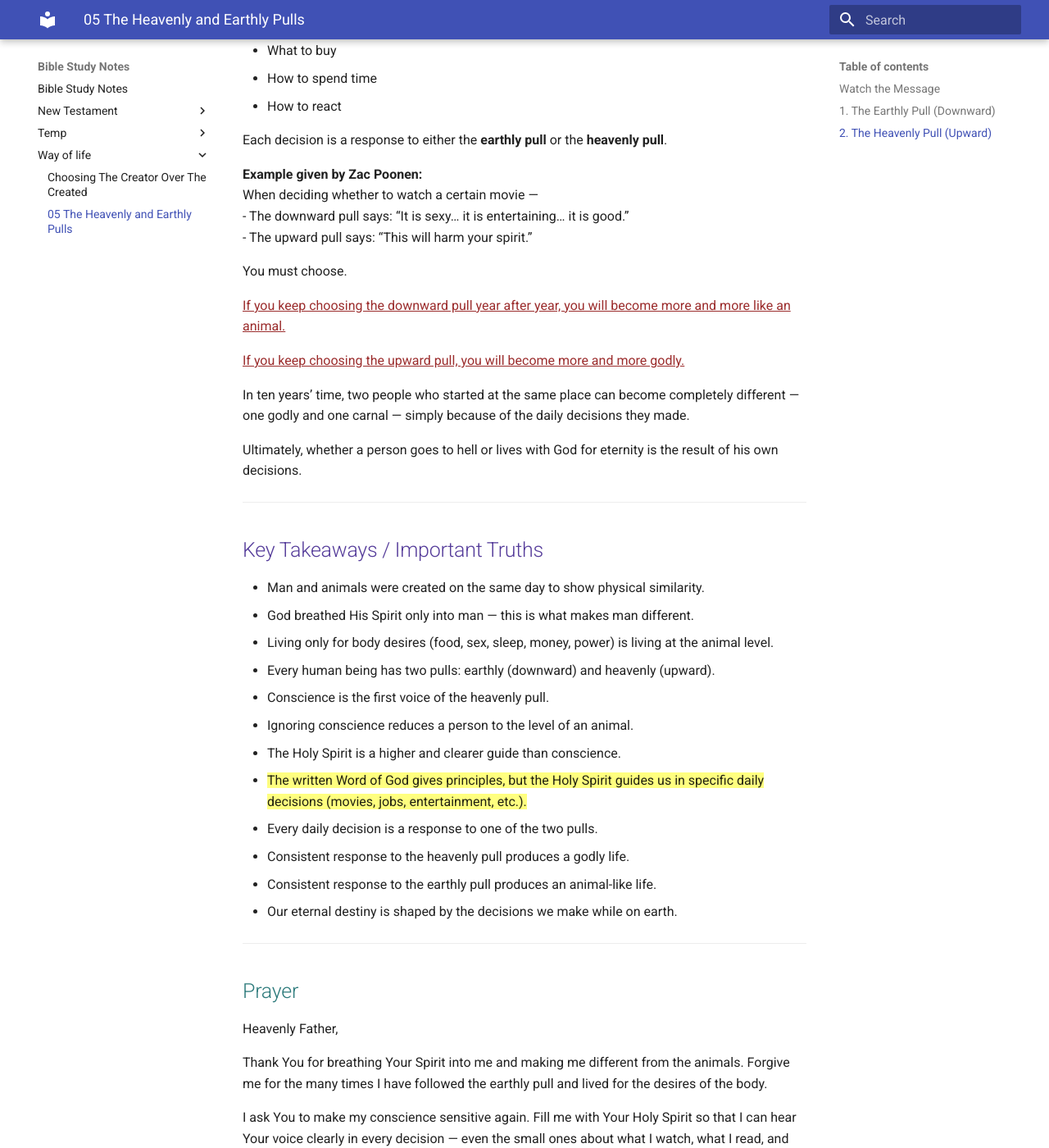
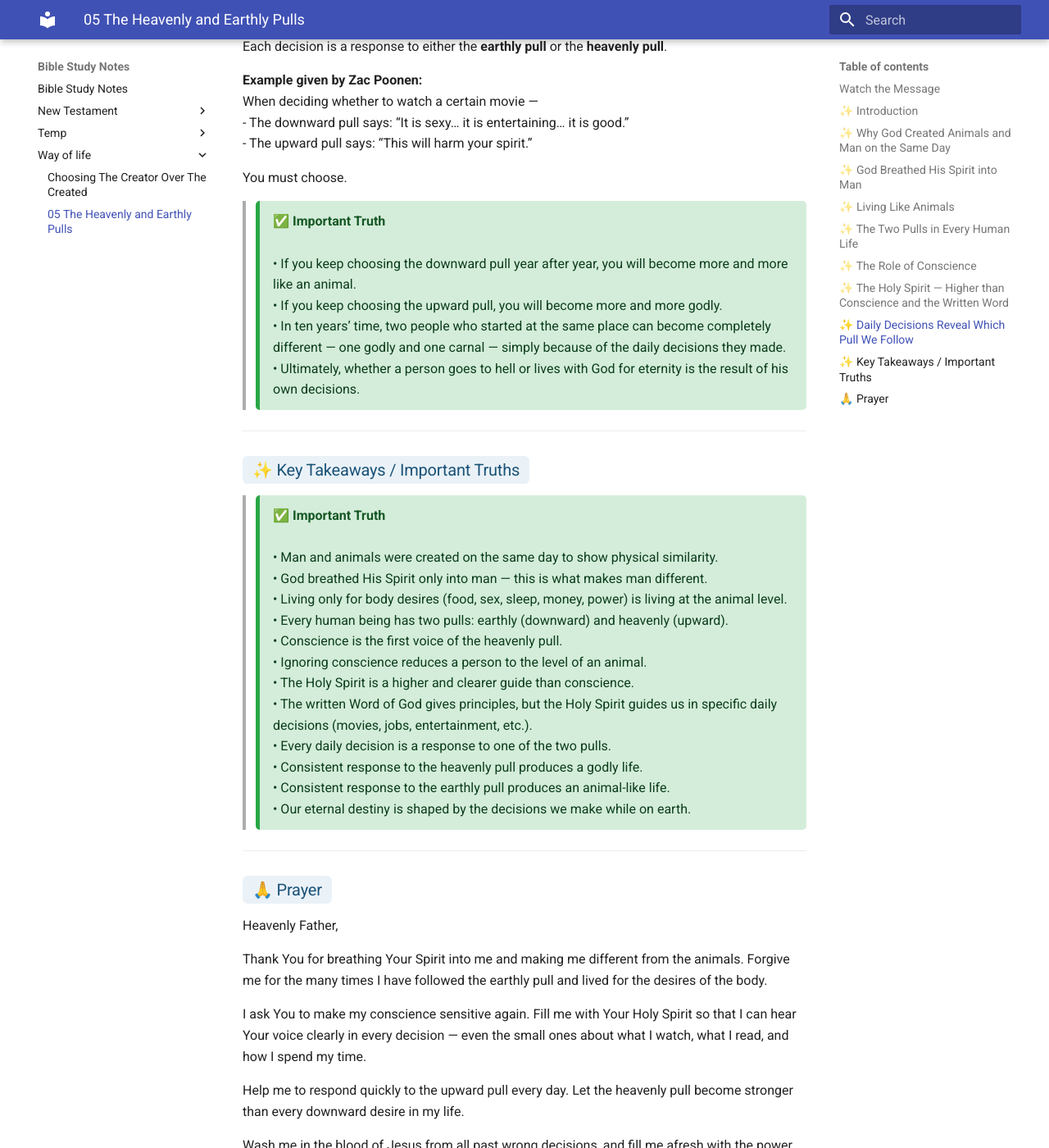
Before and after one commit to suchandra252/BibleStudy, an MkDocs documentation site: the page built from docs/way-of-life/05-The-Heavenly-and-Earthly-Pulls.md, in a window 1280 px wide and 1400 px high, scrolled down 4357 px. Shown: the whole window at 82% size. Built offline with MkDocs 1.6.1 and Material for MkDocs 9.7.7, drawn with Linux system fonts in a browser that asks for light colours; some of the changed text lies outside the part shown.

```diff
--- a/docs/way-of-life/05-The-Heavenly-and-Earthly-Pulls.md
+++ b/docs/way-of-life/05-The-Heavenly-and-Earthly-Pulls.md
@@ -13,15 +13,20 @@
 
 ---
 
-<h2 style="color:#553c9a;">Introduction</h2>
+### <span style="color:#1A5276; background-color:#EAF2F8; padding:5px 12px; border-radius:6px;">✨ Introduction</span>
 
 The most important thing for every human being is to **know God** and receive His life.
 
-<span style="color:#9b2c2c;"><mark>If we do not know God and do not receive His life, we will gradually descend to the level of animals.</mark></span>
+> <div style="background-color:#D4EDDA; padding:12px 16px; border-left:5px solid #28A745; border-radius:5px; margin:15px 0;">
+> <span style="color:#155724; font-weight:bold;">✅ Important Truth</span><br><br>
+> <span style="color:#0B3D1B;">
+> • If we do not know God and do not receive His life, we will gradually descend to the level of animals.
+> </span>
+> </div>
 
 ---
 
-<h2 style="color:#553c9a;">Why God Created Animals and Man on the Same Day</h2>
+### <span style="color:#1A5276; background-color:#EAF2F8; padding:5px 12px; border-radius:6px;">✨ Why God Created Animals and Man on the Same Day</span>
 
 In Genesis 1, God created the animals and man on the **same day** — the sixth day.
 
@@ -42,7 +47,7 @@ But then something completely different happened.
 
 ---
 
-<h2 style="color:#553c9a;">God Breathed His Spirit into Man</h2>
+### <span style="color:#1A5276; background-color:#EAF2F8; padding:5px 12px; border-radius:6px;">✨ God Breathed His Spirit into Man</span>
 
 > <span style="color:#276749;">“The Lord God formed man of the dust of the ground, and breathed into his nostrils the breath of life; and man became a living soul.”</span>
 > <span style="color:#276749;">— Genesis 2:7</span>
@@ -58,11 +63,16 @@ God is Spirit. Therefore the image of God in man is the **spirit** that God plac
 
 Animals have minds (the serpent in Genesis 3 was more intelligent than other animals), but they have **no spirit** and **no conscience**.
 
-<span style="color:#9b2c2c;"><u>Man is the only created being on earth that has a spirit.</u></span>
+> <div style="background-color:#D4EDDA; padding:12px 16px; border-left:5px solid #28A745; border-radius:5px; margin:15px 0;">
+> <span style="color:#155724; font-weight:bold;">✅ Important Truth</span><br><br>
+> <span style="color:#0B3D1B;">
+> • Man is the only created being on earth that has a spirit.
+> </span>
+> </div>
 
 ---
 
-<h2 style="color:#553c9a;">Living Like Animals</h2>
+### <span style="color:#1A5276; background-color:#EAF2F8; padding:5px 12px; border-radius:6px;">✨ Living Like Animals</span>
 
 If a man lives only for the desires of his body — **food, sex, and sleep** — he is living exactly like an animal.
 
@@ -75,16 +85,16 @@ When human beings live the same way (fighting, unfaithfulness, lust, violence),
 
 ---
 
-<h2 style="color:#553c9a;">The Two Pulls in Every Human Life</h2>
+### <span style="color:#1A5276; background-color:#EAF2F8; padding:5px 12px; border-radius:6px;">✨ The Two Pulls in Every Human Life</span>
 
 Every human being stands between **two powerful pulls**:
 
-### 1. The Earthly Pull (Downward)
+**1. The Earthly Pull (Downward)**
 - Comes from the body and the flesh
 - Pulls towards selfishness, lust, greed, anger, and worldly pleasure
 - Makes a person more and more like an animal
 
-### 2. The Heavenly Pull (Upward)
+**2. The Heavenly Pull (Upward)**
 - Comes from the spirit that God breathed into man
 - Speaks first through the **conscience**
 - Later, for believers, through the **Holy Spirit**
@@ -99,7 +109,7 @@ God designed man so that the **upward heavenly pull** should control every area
 
 ---
 
-<h2 style="color:#553c9a;">The Role of Conscience</h2>
+### <span style="color:#1A5276; background-color:#EAF2F8; padding:5px 12px; border-radius:6px;">✨ The Role of Conscience</span>
 
 Conscience is the first expression of the heavenly pull.
 
@@ -115,24 +125,23 @@ However, conscience is **not a perfect guide**.
 
 ---
 
-<h2 style="color:#553c9a;">The Holy Spirit — Higher than Conscience and the Written Word</h2>
+### <span style="color:#1A5276; background-color:#EAF2F8; padding:5px 12px; border-radius:6px;">✨ The Holy Spirit — Higher than Conscience and the Written Word</span>
 
 After a person receives Christ and opens his life to the Holy Spirit, God begins to speak through the **Holy Spirit**.
 
 This is higher than conscience.
 
-<span style="color:#9b2c2c;"><mark>The Word of God gives us principles, but it will not tell you everything specifically.</mark></span>
-
-- The Bible will not tell you **which movie** to watch.
-- The Bible will not tell you **which job** to take.
-- The Bible will not tell you **what programme** to watch on television.
-- The Bible will not tell you every daily decision you must make.
-
-But the **Holy Spirit** will.
-
-He will warn you.
-He will check you.
-He will give you a clear sense of what is good for your spirit and what is harmful.
+> <div style="background-color:#D4EDDA; padding:12px 16px; border-left:5px solid #28A745; border-radius:5px; margin:15px 0;">
+> <span style="color:#155724; font-weight:bold;">✅ Important Truth</span><br><br>
+> <span style="color:#0B3D1B;">
+> • The Word of God gives us principles, but it will not tell you everything specifically.<br>
+> • The Bible will not tell you which movie to watch.<br>
+> • The Bible will not tell you which job to take.<br>
+> • The Bible will not tell you what programme to watch on television.<br>
+> • The Bible will not tell you every daily decision you must make.<br>
+> • But the Holy Spirit will. He will warn you, check you, and give you a clear sense of what is good for your spirit and what is harmful.
+> </span>
+> </div>
 
 This privilege of being led by the Holy Spirit was not available in the Old Testament. It began only on the Day of Pentecost (Acts 2), when the Holy Spirit came to dwell inside believers.
 
@@ -140,7 +149,7 @@ God originally wanted Adam to live by this life (symbolised by the tree of life)
 
 ---
 
-<h2 style="color:#553c9a;">Daily Decisions Reveal Which Pull We Follow</h2>
+### <span style="color:#1A5276; background-color:#EAF2F8; padding:5px 12px; border-radius:6px;">✨ Daily Decisions Reveal Which Pull We Follow</span>
 
 Every day we make many decisions without much thought:
 
@@ -159,34 +168,41 @@ When deciding whether to watch a certain movie —
 
 You must choose.
 
-<span style="color:#9b2c2c;"><u>If you keep choosing the downward pull year after year, you will become more and more like an animal.</u></span>
-
-<span style="color:#9b2c2c;"><u>If you keep choosing the upward pull, you will become more and more godly.</u></span>
-
-In ten years’ time, two people who started at the same place can become completely different — one godly and one carnal — simply because of the daily decisions they made.
-
-Ultimately, whether a person goes to hell or lives with God for eternity is the result of his own decisions.
+> <div style="background-color:#D4EDDA; padding:12px 16px; border-left:5px solid #28A745; border-radius:5px; margin:15px 0;">
+> <span style="color:#155724; font-weight:bold;">✅ Important Truth</span><br><br>
+> <span style="color:#0B3D1B;">
+> • If you keep choosing the downward pull year after year, you will become more and more like an animal.<br>
+> • If you keep choosing the upward pull, you will become more and more godly.<br>
+> • In ten years’ time, two people who started at the same place can become completely different — one godly and one carnal — simply because of the daily decisions they made.<br>
+> • Ultimately, whether a person goes to hell or lives with God for eternity is the result of his own decisions.
+> </span>
+> </div>
 
 ---
 
-<h2 style="color:#553c9a;">Key Takeaways / Important Truths</h2>
+### <span style="color:#1A5276; background-color:#EAF2F8; padding:5px 12px; border-radius:6px;">✨ Key Takeaways / Important Truths</span>
 
-- Man and animals were created on the same day to show physical similarity.
-- God breathed His Spirit only into man — this is what makes man different.
-- Living only for body desires (food, sex, sleep, money, power) is living at the animal level.
-- Every human being has two pulls: earthly (downward) and heavenly (upward).
-- Conscience is the first voice of the heavenly pull.
-- Ignoring conscience reduces a person to the level of an animal.
-- The Holy Spirit is a higher and clearer guide than conscience.
-- <mark>The written Word of God gives principles, but the Holy Spirit guides us in specific daily decisions (movies, jobs, entertainment, etc.).</mark>
-- Every daily decision is a response to one of the two pulls.
-- Consistent response to the heavenly pull produces a godly life.
-- Consistent response to the earthly pull produces an animal-like life.
-- Our eternal destiny is shaped by the decisions we make while on earth.
+> <div style="background-color:#D4EDDA; padding:12px 16px; border-left:5px solid #28A745; border-radius:5px; margin:15px 0;">
+> <span style="color:#155724; font-weight:bold;">✅ Important Truth</span><br><br>
+> <span style="color:#0B3D1B;">
+> • Man and animals were created on the same day to show physical similarity.<br>
+> • God breathed His Spirit only into man — this is what makes man different.<br>
+> • Living only for body desires (food, sex, sleep, money, power) is living at the animal level.<br>
+> • Every human being has two pulls: earthly (downward) and heavenly (upward).<br>
+> • Conscience is the first voice of the heavenly pull.<br>
+> • Ignoring conscience reduces a person to the level of an animal.<br>
+> • The Holy Spirit is a higher and clearer guide than conscience.<br>
+> • The written Word of God gives principles, but the Holy Spirit guides us in specific daily decisions (movies, jobs, entertainment, etc.).<br>
+> • Every daily decision is a response to one of the two pulls.<br>
+> • Consistent response to the heavenly pull produces a godly life.<br>
+> • Consistent response to the earthly pull produces an animal-like life.<br>
+> • Our eternal destiny is shaped by the decisions we make while on earth.
+> </span>
+> </div>
 
 ---
 
-<h2 style="color:#2c7a7b;">Prayer</h2>
+### <span style="color:#1A5276; background-color:#EAF2F8; padding:5px 12px; border-radius:6px;">🙏 Prayer</span>
 
 Heavenly Father,
 
```
Also changed, not shown: 1 other file.
